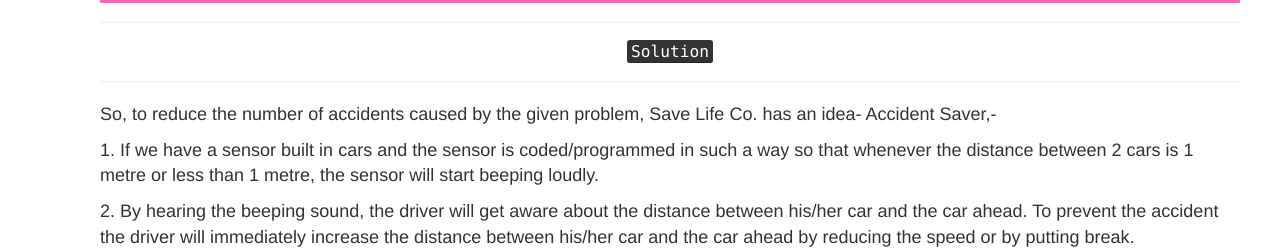
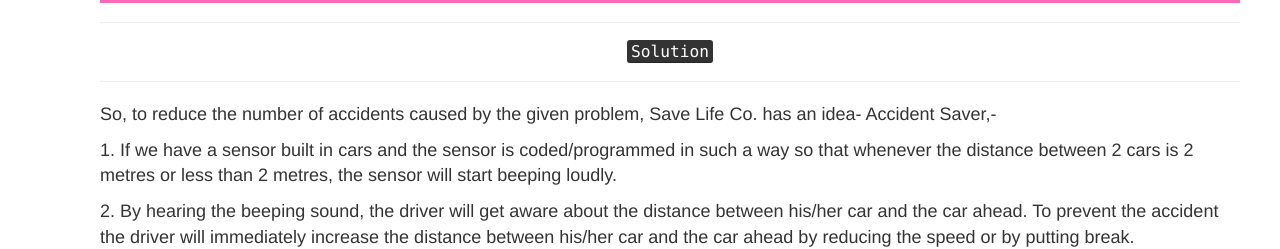
Before and after one commit to Abhinandanana/SAVE-LIFE-Co.-Accident-Saver-ATL-Idea-NANDANA-Wrong, a plain HTML site: page index.html in a window 1280 px wide. Shown: the part 1820-2069 px from the top of the page. Drawn offline with nearby package versions, Linux system fonts and the light colour scheme; a web font is replaced by a local one.

Commit message:
Add files via upload

```diff
--- a/index.html
+++ b/index.html
@@ -166,7 +166,7 @@
                                     an idea- Accident Saver,-
                     <p id="detail" class="text-left">1. If we have a sensor built in cars and the sensor is
                         coded/programmed in such a way so that whenever the distance between
-                        2 cars is 1 metre or less than 1 metre, the sensor will start beeping loudly.
+                        2 cars is 2 metres or less than 2 metres, the sensor will start beeping loudly.
                  </p>
                     <p id="detail" class="text-left">2. By hearing the beeping sound, the driver will get aware about the distance
                         between his/her car and the car ahead. To prevent the accident the driver
```
